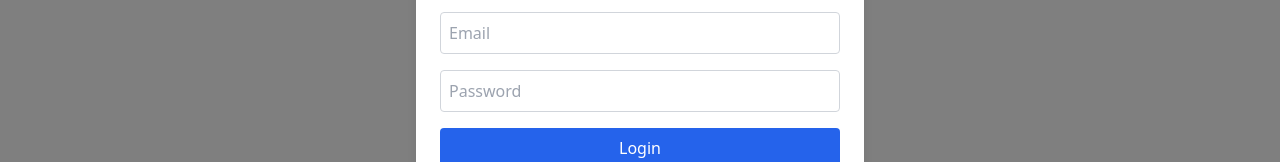
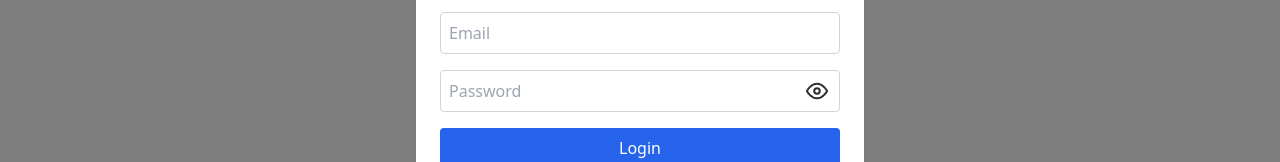
Before and after one commit to dima50066/HAKY-manager, a React (Create React App) app in the folder frontend/: page /salary in a window 1280 px wide. Shown: the part 332-494 px from the top of the page. Built offline with nearby package versions, Linux system fonts and the light colour scheme.

Commit message:
add icons to forms

```diff
--- a/frontend/src/components/auth/LoginForm.tsx
+++ b/frontend/src/components/auth/LoginForm.tsx
@@ -10,10 +10,12 @@ import { getProfile } from "../../redux/profile/operations";
 import { selectProfile } from "../../redux/profile/selectors";
 import { toast } from "react-toastify";
 import { useNavigate } from "react-router-dom";
+import Icon from "../../shared/icon/Icon";
 
 const LoginForm: React.FC = () => {
   const [email, setEmail] = useState("");
   const [password, setPassword] = useState("");
+  const [showPassword, setShowPassword] = useState(false);
 
   const dispatch = useDispatch<AppDispatch>();
   const isLoading = useSelector(selectAuthLoading);
@@ -56,15 +58,25 @@ const LoginForm: React.FC = () => {
         autoComplete="email"
         className="w-full p-2 border border-gray-300 rounded focus:outline-none focus:ring focus:ring-blue-500"
       />
+      <div className="relative flex items-center">
         <input
-        type="password"
+          type={showPassword ? "text" : "password"}
           value={password}
           onChange={(e) => setPassword(e.target.value)}
           placeholder="Password"
           required
           autoComplete="current-password"
-        className="w-full p-2 border border-gray-300 rounded focus:outline-none focus:ring focus:ring-blue-500"
+          className="w-full p-2 border border-gray-300 rounded focus:outline-none focus:ring focus:ring-blue-500 pr-10"
         />
+        <button
+          type="button"
+          onClick={() => setShowPassword((prev) => !prev)}
+          className="absolute inset-y-0 right-3 flex items-center"
+        >
+          <Icon id={showPassword ? "eyeOff" : "eye"} width="22" height="22" />
+        </button>
+      </div>
+
       <button
         type="submit"
         className="w-full p-2 bg-blue-600 text-white rounded hover:bg-blue-500 disabled:opacity-50"
--- a/frontend/src/components/auth/RegisterForm.tsx
+++ b/frontend/src/components/auth/RegisterForm.tsx
@@ -4,11 +4,14 @@ import { toast } from "react-toastify";
 import { useAppDispatch, useAppSelector } from "../../redux/store";
 import { registerUser } from "../../redux/auth/operations";
 import { selectAuthLoading, selectAuthError } from "../../redux/auth/selectors";
+import Icon from "../../shared/icon/Icon";
 
 const RegisterForm: React.FC = () => {
   const [name, setName] = useState("");
   const [email, setEmail] = useState("");
   const [password, setPassword] = useState("");
+  const [showPassword, setShowPassword] = useState(false);
+
   const dispatch = useAppDispatch();
   const navigate = useNavigate();
 
@@ -24,7 +27,7 @@ const RegisterForm: React.FC = () => {
 
     if (registerUser.fulfilled.match(resultAction)) {
       toast.success("Registration successful!");
-      navigate("/login");
+      navigate("/");
     } else {
       const errorMessage =
         typeof resultAction.payload === "string"
@@ -56,16 +59,26 @@ const RegisterForm: React.FC = () => {
           className="mt-1 block w-full p-2 border border-gray-300 rounded focus:outline-none focus:ring focus:ring-blue-500"
         />
       </label>
-      <label className="block">
+      <label className="block relative">
         <span className="text-gray-700">Password:</span>
-        <input
-          type="password"
-          value={password}
-          onChange={(event) => setPassword(event.target.value)}
-          required
-          className="mt-1 block w-full p-2 border border-gray-300 rounded focus:outline-none focus:ring focus:ring-blue-500"
-        />
+        <div className="relative flex items-center mt-1">
+          <input
+            type={showPassword ? "text" : "password"}
+            value={password}
+            onChange={(event) => setPassword(event.target.value)}
+            required
+            className="block w-full p-2 border border-gray-300 rounded focus:outline-none focus:ring focus:ring-blue-500 pr-10"
+          />
+          <button
+            type="button"
+            onClick={() => setShowPassword((prev) => !prev)}
+            className="absolute inset-y-0 right-3 flex items-center"
+          >
+            <Icon id={showPassword ? "eyeOff" : "eye"} width="22" height="22" />
+          </button>
+        </div>
       </label>
+
       <button
         type="submit"
         disabled={isLoading}
```
Also changed, not shown: frontend/src/shared/icon/sprite.svg. Lines whose indentation alone changed are shown as unchanged.
